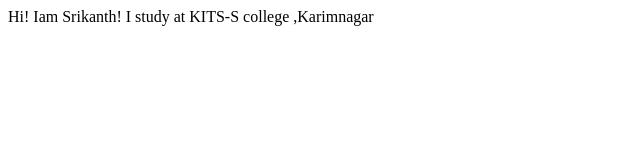
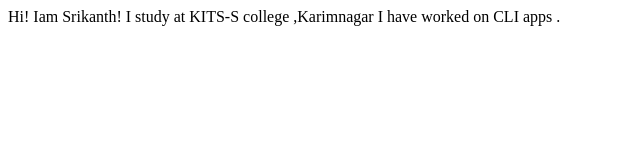
Before and after one commit to Srikanth-14/student-name-site, a plain HTML site: page index.html in a window 1280 px wide. Shown: the whole page, without its empty margins (0-640 px from the left). Drawn offline with Linux system fonts and the light colour scheme.

Commit message:
details of project

```diff
--- a/index.html
+++ b/index.html
@@ -9,6 +9,7 @@
 <body>
     Hi! Iam Srikanth!
     I study at KITS-S college ,Karimnagar
+    I have worked on CLI apps .
  <!-- # + space indicates heading  -->
  <!-- ctrl + ` for output terminal in the same window -->
  <!-- ctrl + B show enlage of file and search -->
```
